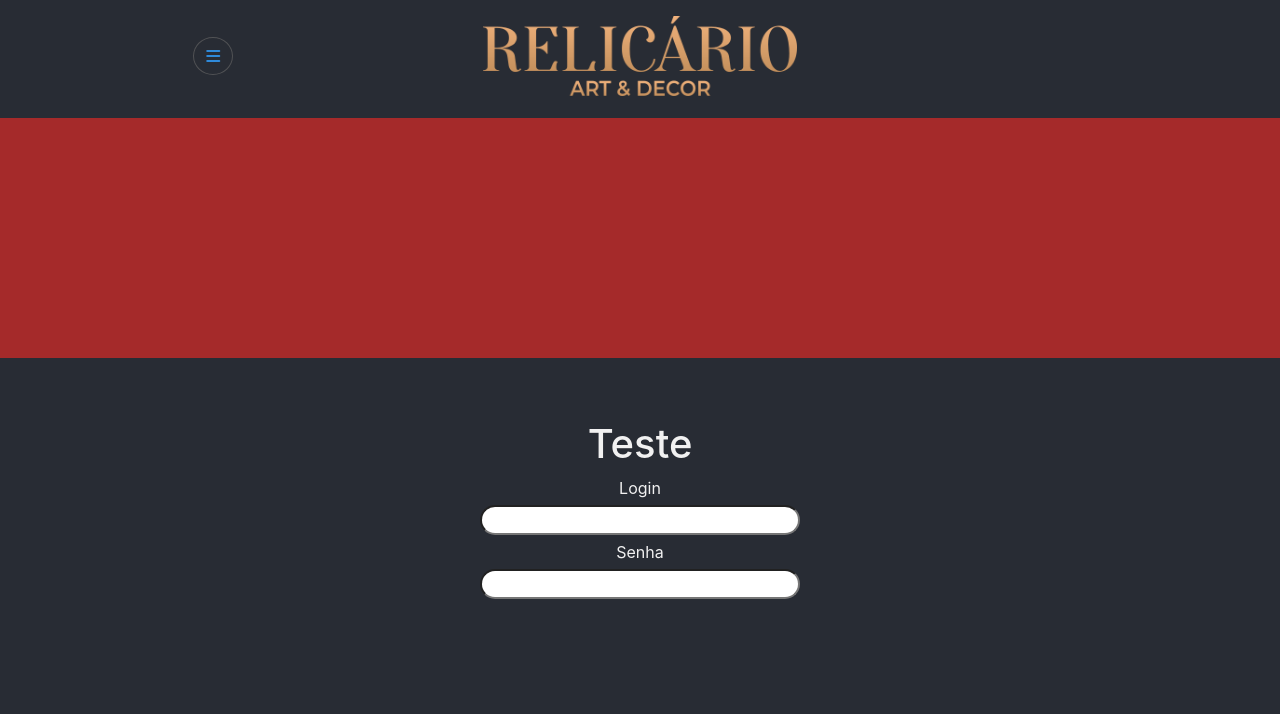
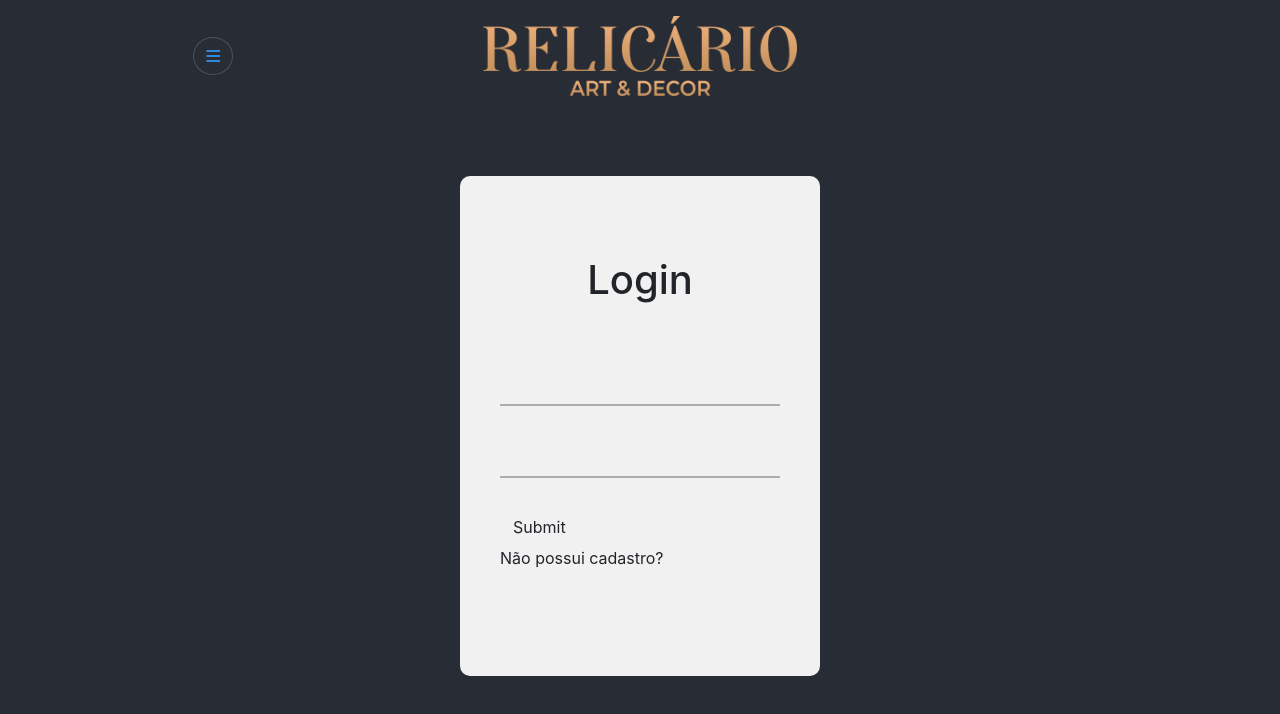
Before and after one commit to WillyChristian/catalago-relicario, a React (Create React App) app: page /log in a window 1280 px wide. Shown: the top 714 px of the page. Built offline with nearby package versions, Linux system fonts and the light colour scheme.

Commit message:
Created the login Page

```diff
--- a/src/Component/Header/index.js
+++ b/src/Component/Header/index.js
@@ -64,45 +64,59 @@ export default class Header extends Component {
         </div>
 
         <div className="menu" id="fecha">
-
           <div className="menu-row " id="m">
             <Link to="/bf">
-                <li className="nav-link" onClick={this.eventMenu}>Promoção Black Friday</li>
+              <li className="nav-link" onClick={this.eventMenu}>
+                Promoção Black Friday
+              </li>
             </Link>
           </div>
           <div className="menu-row " id="m1">
             <Link to="/moveis">
-                <li className="nav-link" onClick={this.eventMenu}>Catálogo de Móveis </li>
+              <li className="nav-link" onClick={this.eventMenu}>
+                Catálogo de Móveis{" "}
+              </li>
             </Link>
           </div>
           <div className="menu-row " id="m2">
             <Link to="/estofados">
-                <li className="nav-link" onClick={this.eventMenu}>Catálogo Estofados</li>
+              <li className="nav-link" onClick={this.eventMenu}>
+                Catálogo Estofados
+              </li>
             </Link>
           </div>
           <div className="menu-row " id="m3">
             <Link to="/ceramicas">
-                <li className="nav-link" onClick={this.eventMenu}>Catálogo de Cerâmicas</li>
+              <li className="nav-link" onClick={this.eventMenu}>
+                Catálogo de Cerâmicas
+              </li>
             </Link>
           </div>
           <div className="menu-row " id="m4">
             <Link to="/">
-                <li className="nav-link" onClick={this.eventMenu}>Menu Principal</li>
+              <li className="nav-link" onClick={this.eventMenu}>
+                Menu Principal
+              </li>
             </Link>
           </div>
           <div className="menu-row " id="m5"></div>
           <div className="menu-row " id="m6"></div>
           <div className="menu-row " id="m7"></div>
           <div className="menu-row " id="m8"></div>
-            <div className="menu-row " id="m9"></div>
-            <div className="menu-row " id="m10" >
+          <div className="menu-row " id="m9">
+            <Link to="/log">
               <li className="nav-link" onClick={this.eventMenu}>
-                  <a href="http://www.relicarioartedecor.com.br/"
-                     target="_blanck"
-                  >Gostou? Visite nossa Loja!</a>
+                Fazer Login
+              </li>
+            </Link>
+          </div>
+          <div className="menu-row " id="m10">
+            <li className="nav-link" onClick={this.eventMenu}>
+              <a href="http://www.relicarioartedecor.com.br/" target="_blanck">
+                Gostou? Visite nossa Loja!
+              </a>
             </li>
           </div>
-
         </div>
       </div>
     );
--- a/src/Login/indexLogin.js
+++ b/src/Login/indexLogin.js
@@ -4,13 +4,22 @@ export default class indexLogin extends Component {
     render() {
         return (
             <div className="login">
-                <h1>Teste</h1>
-                <div className="dados">
-                    <span>Login</span>
+                <form action="#" className="login-form">
+                <h1>Login</h1>
+                <div className="data">
                     <input type="text"/>
-                    <span>Senha</span>
+                    <span data-texto="User"/>
+
+                </div>
+                <div className="data">
                     <input type="password"/>
+                    <span data-texto="Password"/>
                 </div>
+                <input type="submit" className="btn logbtn"/>
+                <div className="create-account">
+                    Não possui cadastro? <a href="#">Cadastr-se!</a>
+                </div>
+                </form>
             </div>
         )
     }
--- a/src/Login/styleLogin.css
+++ b/src/Login/styleLogin.css
@@ -1,36 +1,55 @@
 .login{
+    margin: 0;
+    padding: 0;
     display: flex;
+    box-sizing: border-box;
     flex-direction: column;
-    justify-content: center;
+    margin-top: 5rem;
     align-items: center;
     height: 100vh;
     width: 100%;
 }
-h1::before{
+.login-form{
+    width: 360px;
+    background-color: #f1f1f1;
+    height: 500px;
+    border-radius: 10px;
+    padding: 80px 40px;
+    position: absolute;
+}
+.login-form h1{
+    text-align: center;
+    margin-bottom: 60px;
+}
+.data{
+    border-bottom: 2px solid #adadad;
+    position: relative;
+    margin: 30px 0;
+}
+.data input{
+    font-size: 15px;
+    color: #333;
+    border: none;
+    width: 100%;
+    outline: none;
+    background: none;
+    padding: 0 5px;
+    height: 40px;
+}
+.data span::before{
+    content: attr(data-texto);
+    position: absolute ;
+    top: 50%;
+    left: 50%;
+    color: #000;
+    transform:translateY(-50%);
+    z-index: -1;
+    transition: .6s;
+}
+.data span::after{
     content: "";
+    position: absolute;
     width: 100%;
-    height: 30vh;
-    background-color: brown;
-    position: absolute;
-    top: 14.8%;
-    left: 0;
+    height: 20px;
+    transition: .5s;
 }
-h1{
-    color: #f1f1f1;
-}
-.dados{
-    width: 100%;
-    display: flex;
-    flex-direction: column;
-    justify-content: center;
-    align-items: center;
-}
-span{
-    justify-self: center;
-    color: #f1f1f1;
-}
-input{
-    width: 20em !important;
-    margin: 5px;
-    border-radius: 20px;
-}
```
Lines whose indentation alone changed are shown as unchanged.
